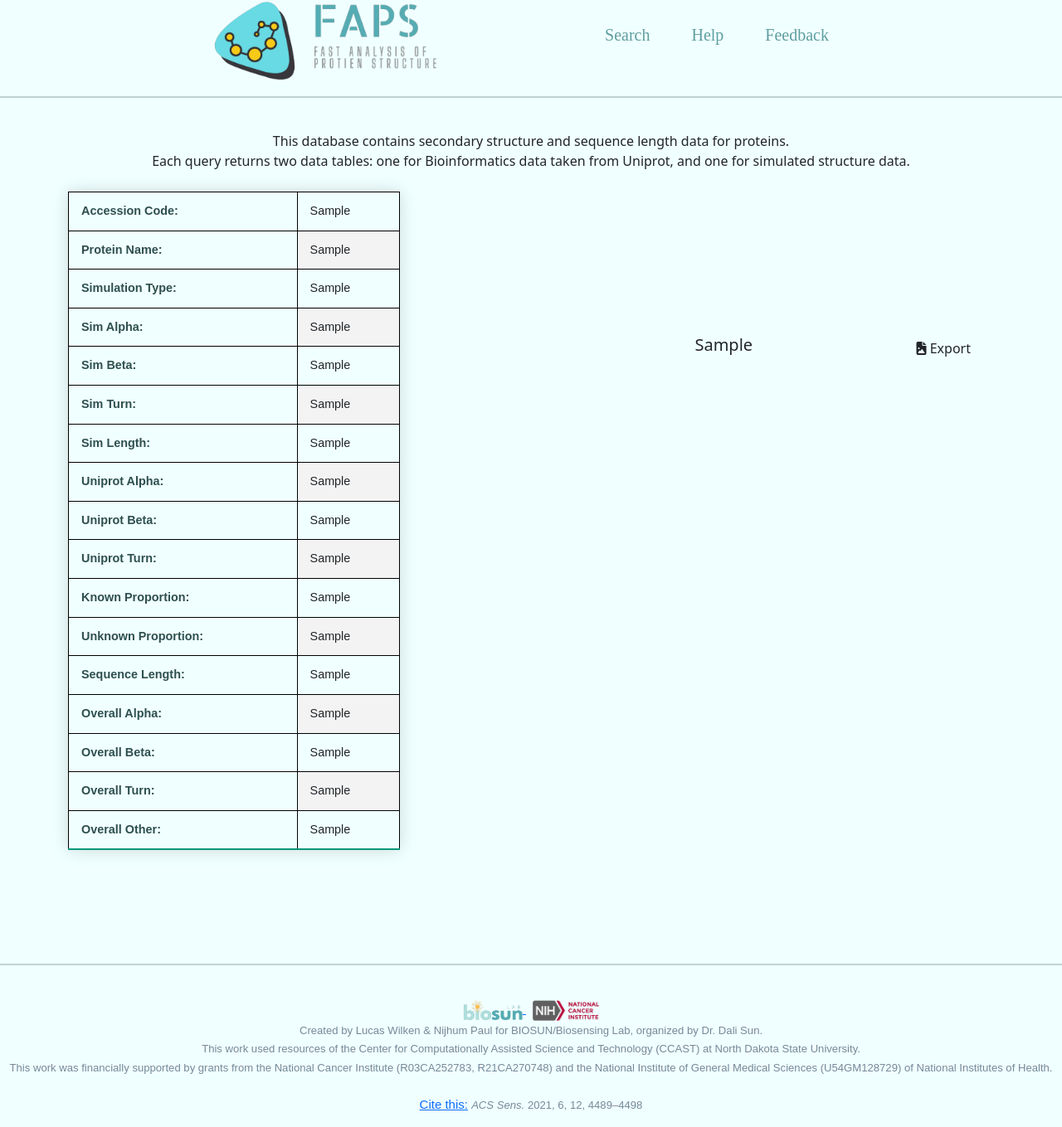
After one commit to alfrediolu/FAPS, a Django app: template template/chartResult.html in a window 1280 px wide. The commit adds this page. Shown: the whole page at 83% size. Run offline with Django 3.2, Linux system fonts and the light colour scheme; the template is opened without the code that fills it: most values are stand-ins (such as "Sample title", 1, 10 or a date in 2020); a map, chart or similar area stays blank; some libraries are stand-ins or nearby versions.

Commit message:
Redesign the search result table & Add new page to show all details

```diff
--- a/proteindb/urls.py
+++ b/proteindb/urls.py
@@ -1,5 +1,5 @@
 from django.urls import path
-from . views import index, helps, searchResults, csvSearchResults, csvSearchInvalid, csvSearch, upload, uploadLogin
+from . views import index, helps, searchResults,chartResults, csvSearchResults, csvSearchInvalid, csvSearch, upload, uploadLogin
 
 # Defines URLs for the page. All associated HTML files share the same name as the view the URL represents.
 # - index houses all the original input/search forms.
@@ -14,6 +14,7 @@ urlpatterns = [
     path('', index.as_view(), name = "index"),
     path('help', helps.as_view(), name = "help"),
     path('search/', searchResults.as_view(), name = "searchresults"),
+    path('search/chartDetails', chartResults.as_view(), name = "chartResult"),
     path('csvsearch/', csvSearch.as_view(), name = "csvsearch"),
     path('csvsearch/invalid', csvSearchInvalid.as_view(), name = "csvsearchinvalid"),
     path('csvsearch/results', csvSearchResults.as_view(), name = "csvsearchresults"),
--- a/static/styles.css
+++ b/static/styles.css
@@ -320,3 +320,59 @@ th {
       background-color: rgb(95, 158, 160);
   }
     /* End Scrollbar  */
+
+
+/* Style Search  table result */
+
+.styled-table {
+    border-collapse: collapse;
+    margin: 25px 0;
+    font-size: 0.9em;
+    font-family: sans-serif;
+    min-width: 400px;
+    box-shadow: 0 0 20px rgba(0, 0, 0, 0.15);
+  }
+
+  .styled-table thead tr {
+    background-color: #69a9a2;
+    color: #ffffff;
+    text-align: left;
+  }
+
+  .styled-table th,
+  .styled-table td {
+    padding: 12px 15px;
+  }
+
+  .styled-table tbody tr {
+    border-bottom: 1px solid #dddddd;
+  }
+
+  .styled-table tbody tr:nth-of-type(even) {
+    background-color: #f3f3f3;
+  }
+
+  .styled-table tbody tr:last-of-type {
+    border-bottom: 2px solid #009879;
+  }
+
+  .export_btn {
+    background-color: rgb(95, 158, 160);
+    color: white;
+    align-items: center;
+    border: 0 !important;
+    outline: none;
+  }
+  .export_btn:focus{
+      outline: none;
+  }
+  .export_btn:hover {
+    background-color: rgb(0, 152, 121) !important;
+    color: white;
+  }
+  .far:hover{
+      color: rgb(0, 152, 121);
+  }
+
+
+  /*  */
--- /dev/null
+++ b/template/chartResult.html
@@ -0,0 +1,203 @@
+<!--Controls the HTML for the index, and the associated buttons and forms.-->
+<!-- created by sara.tolba -->
+{% extends "_base.html"%}
+{% block content %}
+    <div class="container">
+        <div class=" text-center">
+            This database contains secondary structure and sequence length data for proteins.<br>
+            Each query returns two data tables: one for Bioinformatics data taken from Uniprot, and one for simulated
+            structure data.
+        </div>
+
+        <div class="row">
+
+            <div class="col">
+                {% for Protein in prot_list %}
+                <table class="styled-table">
+                    <tr>
+                    <th >Accession Code:</th>
+                    <td>{{ Protein.0 }}</td>
+                    </tr>
+                    <th >Protein Name:</th>
+                    <td>{{ Protein.16 }}</td>
+                    </tr>
+                    <tr>
+                    <th title="Swiss model">Simulation Type:</th>
+                    <td title="Swiss model">{{ Protein.1 }}</td>
+                    </tr>
+                    <tr>
+                    <th>Sim Alpha:</th>
+                    <td>{{ Protein.2 }}</td>
+                    </tr>
+                    <tr>
+                    <th>Sim Beta:</th>
+                    <td>{{ Protein.3 }}</td>
+                    </tr>
+                    <tr>
+                    <th>Sim Turn:</th>
+                    <td>{{ Protein.4 }}</td>
+                    </tr>
+                    <tr>
+                    <th>Sim Length:</th>
+                    <td>{{ Protein.5 }}</td>
+                    </tr>
+                    <tr>
+                    <th>Uniprot Alpha:</th>
+                    <td>{{ Protein.6 }}</td>
+                    </tr>
+                    <tr>
+                    <th>Uniprot Beta:</th>
+                    <td>{{ Protein.7 }}</td>
+                    </tr>
+                    <tr>
+                    <th>Uniprot Turn:</th>
+                    <td>{{ Protein.8 }}</td>
+                    </tr>
+                    <tr>
+                    <th>Known Proportion:</th>
+                    <td>{{ Protein.9 }}</td>
+                    </tr>
+                    <tr>
+                    <th>Unknown Proportion:</th>
+                    <td>{{ Protein.10 }}</td>
+                    </tr>
+                    <tr>
+                    <th>Sequence Length:</th>
+                    <td>{{ Protein.11 }}</td>
+                    </tr>
+                    <tr>
+                    <th>Overall Alpha:</th>
+                    <td>{{ Protein.12 }}</td>
+                    </tr>
+                    <tr>
+                    <th>Overall Beta:</th>
+                    <td>{{ Protein.13 }}</td>
+                    </tr>
+                    <tr>
+                    <th>Overall Turn:</th>
+                    <td>{{ Protein.14 }}</td>
+                    </tr>
+                    <tr>
+                    <th>Overall Other:</th>
+                    <td>{{ Protein.15 }}</td>
+                    </tr>
+                </table>
+                {% endfor %}
+            </div>
+
+            <div class="mt-4 justify-content-center col">
+                <div class="chart-container">
+                    <canvas id="single_chart">
+                    </canvas>
+                </div>
+
+                <div class="d-flex flex-row-reverse p-2 align-items-center">
+                    <a class="btn export_btn m-2" id="singleProteindownload" download="" href=""
+                         title="Export as image">
+                        <i class="fa-solid fa-file-image"></i> Export
+                    </a>
+                    <h5 class="align-self-center mx-auto selected-protein"></h6>
+                </div>
+            </div>
+
+
+
+
+          </div>
+
+
+    </div>
+
+
+    <script>
+        var labels = [
+            {% for value in prot_list %}'{{value.0}}', {% endfor %}
+        ]
+
+
+        const color_turn = '#BCBCBC'
+        const color_alpha = '#FF8286'
+        const color_beta ='#A19DD9'
+        const color_other = '#7A7A7A'
+
+        var selectedProtein ='{{ prot_list.0.0 }}'
+        const seletedProteinEl = document.querySelector(".selected-protein")
+        seletedProteinEl.innerHTML = selectedProtein
+
+
+        document.getElementById("singleProteindownload").addEventListener('click', function () {
+            var url_base64 = document.getElementById('single_chart').toDataURL('image/jpg');
+            var a = document.getElementById("singleProteindownload");
+            a.download = `${selectedProtein}.jpg`
+            a.href = url_base64;
+        });
+
+        let data_oneProtein = ['{{ prot_list.0.12 }}', '{{prot_list.0.13 }}', '{{ prot_list.0.14 }}','{{ prot_list.0.15 }}'];
+        const data_props = {
+            labels: [
+                'Overall Alpha',
+                'Overall Beta',
+                'Overall Turn',
+                'Overall Other'
+            ],
+            datasets: [{
+                label: '',
+                data: data_oneProtein,
+                backgroundColor: [
+                    // 'rgb(255, 99, 132)',
+                    // 'rgb(54, 162, 235)',
+                    // 'rgb(255, 205, 86)'
+                    color_alpha,
+                    color_beta,
+                    color_turn,
+                    color_other
+                ],
+                hoverOffset: 4
+            }]
+        };
+
+
+        const config_oneProtein = {
+            type: 'doughnut',
+            data: data_props,
+            labels: {
+                render: 'label'
+            }
+        };
+
+        var single_chart = document.getElementById('single_chart');
+
+        var oneProteinChart = new Chart(single_chart, config_oneProtein)
+
+        var table = document.getElementById("proteinTable");
+
+        for (var i = 1; i < table.rows.length; i++) {
+            table.rows[i].onclick = function () {
+                hadnleOnProteinClick(this);
+            };
+
+        }
+
+
+        function hadnleOnProteinClick(tableRow) {
+            const len = tableRow.childNodes.length
+            const overall_alpha = (tableRow.childNodes[len - 8].innerHTML == undefined) ? 0 : tableRow.childNodes[len - 8].innerHTML
+            const overall_beta = (tableRow.childNodes[len - 6].innerHTML == undefined) ? 0 : tableRow.childNodes[len - 6].innerHTML
+            const overall_turn = (tableRow.childNodes[len - 4].innerHTML == undefined) ? 0 : tableRow.childNodes[len - 4].innerHTML
+            const overall_other = (tableRow.childNodes[len - 2].innerHTML == undefined) ? 0 : tableRow.childNodes[len - 2].innerHTML
+
+            const label = tableRow.childNodes[1].innerHTML;
+            var dataset = [overall_alpha, overall_beta, overall_turn,overall_other];
+            var data = { 'label': label, 'dataset': dataset };
+            console.log(data);
+            oneProteinChart.data.datasets.forEach((dataset) => {
+                console.log(dataset)
+                dataset.data = [];
+                dataset.data = data.dataset;
+            });
+            oneProteinChart.update();
+            seletedProteinEl.innerHTML = label
+        }
+
+    </script>
+  {% endblock %}
--- a/template/index.html
+++ b/template/index.html
@@ -92,7 +92,7 @@
           {% csrf_token %}
           <input
             type="text"
-            name="q"
+            name="id"
             id="inputSearch"
             class="form-control"
             placeholder="Enter Single-Protein code or Upload a .csv file with a column name 'Accession'"
```
Also changed, not shown: proteindb/views.py (+68 -1 lines), template/searchResults.html (+122 -43 lines), template/searchResults.old.html (added, +68 -0 lines).
